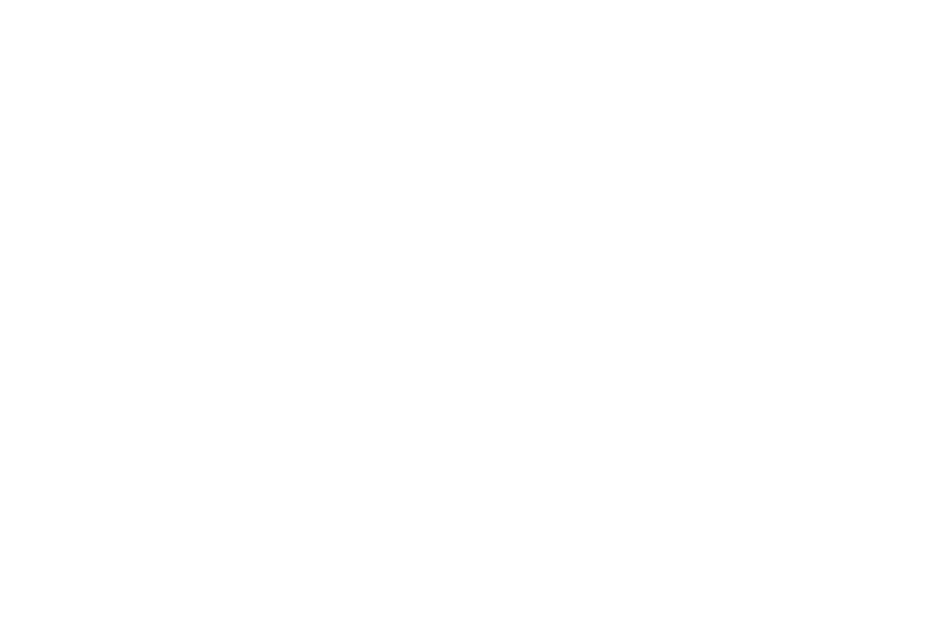
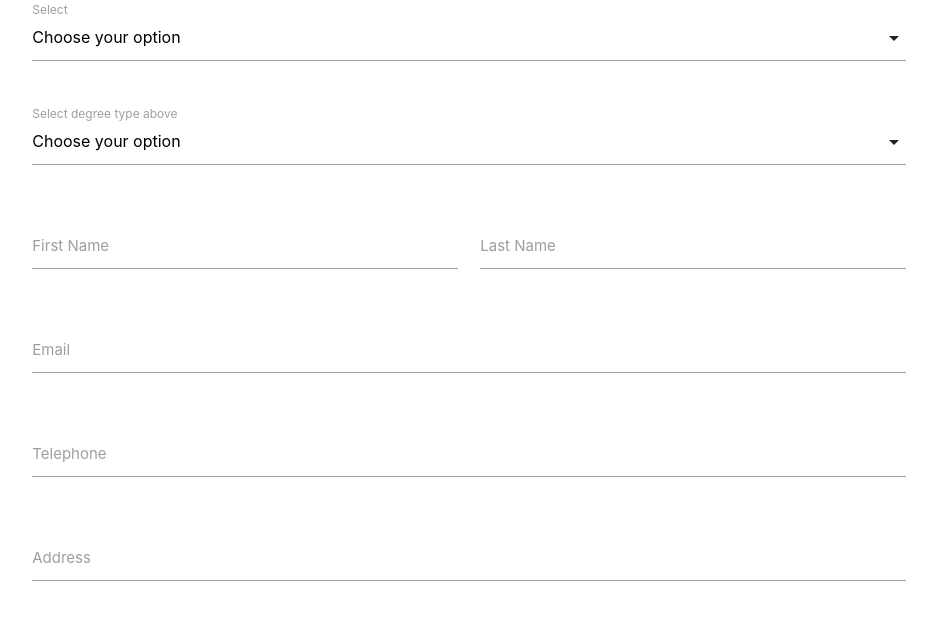
Before and after one commit to marykatewhite/info-request, a plain HTML site: page index.html in a window 1280 px wide. Shown: the whole page, without its empty margins (171-1108 px from the left). Drawn offline with nearby package versions, Linux system fonts and the light colour scheme.

Commit message:
basic form structure using materialize

```diff
--- a/index.html
+++ b/index.html
@@ -1,12 +1,87 @@
 <!DOCTYPE html>
 <html lang="en">
+
 <head>
     <meta charset="UTF-8">
     <meta name="viewport" content="width=device-width, initial-scale=1.0">
     <meta http-equiv="X-UA-Compatible" content="ie=edge">
     <title>More Information</title>
+
+    <!-- Compiled and minified Google Materialize CDN CSS -->
+    <link rel="stylesheet" href="https://cdnjs.cloudflare.com/ajax/libs/materialize/1.0.0/css/materialize.min.css">
+
 </head>
+
 <body>
+    <div class="container">
 
+        <div class="row">
+            <form class="col s12">
+
+                <div class="row">
+                    <div class="input-field col s12" id="degreeType">
+                        <select>
+                            <option value="" disabled selected>Choose your option</option>
+                            <option value="1">Option 1</option>
+                            <option value="2">Option 2</option>
+                            <option value="3">Option 3</option>
+                        </select>
+                        <label>Select</label>
+                    </div>
+                </div>
+
+                <div class="row">
+                    <div class="input-field col s12" id="studyField">
+                        <select>
+                            <option value="" disabled selected>Choose your option</option>
+                            <option value="1">Option 1</option>
+                            <option value="2">Option 2</option>
+                            <option value="3">Option 3</option>
+                        </select>
+                        <label>Select degree type above</label>
+                    </div>
+                </div>
+
+                <div class="row">
+                    <div class="input-field col s12 m6">
+                        <input id="last_name" type="text" class="validate">
+                        <label for="last_name">First Name</label>
+                    </div>
+
+                    <div class="input-field col s12 m6">
+                        <input id="last_name" type="text" class="validate">
+                        <label for="last_name">Last Name</label>
+                    </div>
+                </div>
+
+
+                <div class="row">
+                    <div class="input-field col s12">
+                        <input id="email" type="email" class="validate">
+                        <label for="email">Email</label>
+                    </div>
+                </div>
+
+
+                <div class="row">
+                    <div class="input-field col s12">
+                        <input id="phone" type="tel" class="validate">
+                        <label for="phone">Telephone</label>
+                    </div>
+                </div>
+
+                <div class="row">
+                    <div class="input-field col s12">
+                        <input id="address" type="text" class="validate">
+                        <label for="address">Address</label>
+                    </div>
+                </div>
+
+            </form>
+        </div>
+    </div>
+        <!-- Compiled and minified JavaScript -->
+        <script src="https://cdnjs.cloudflare.com/ajax/libs/materialize/1.0.0/js/materialize.min.js"></script>
+        <script src="javascript.js" type="text/javascript"></script>
 </body>
 </html>
--- a/javascript.js
+++ b/javascript.js
@@ -0,0 +1,3 @@
+M.AutoInit();
+
+var instance = M.FormSelect.getInstance(elem);
```
Also changed, not shown: README.md, studentcomputer.jpg (added).
